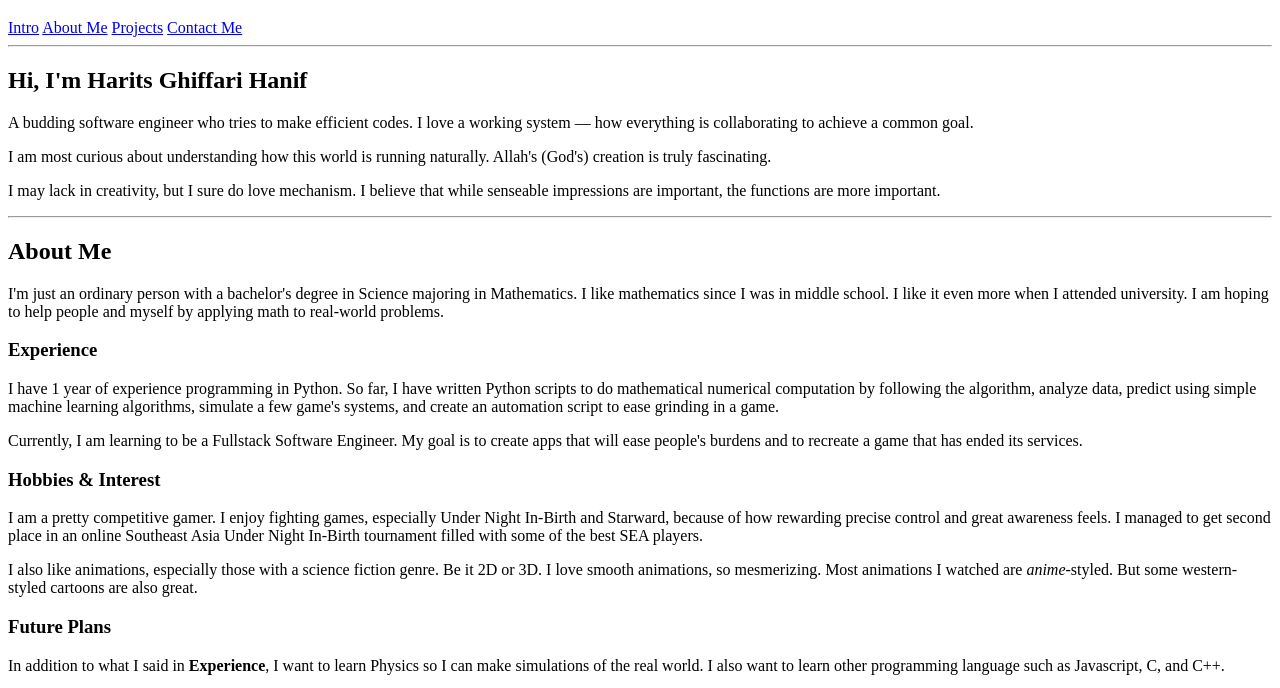
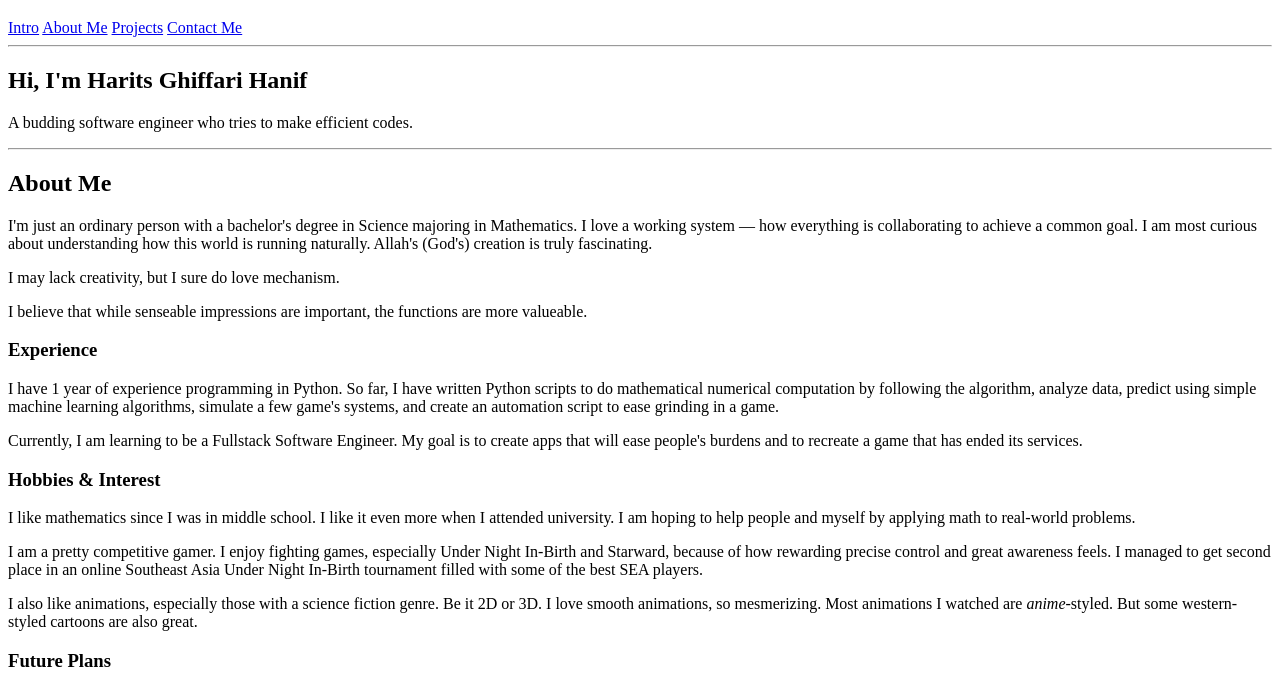
Before and after one commit to Revou-FSSE-Oct25/milestone-1-HaritsGH, a plain HTML site: page index.html in a window 1280 px wide. Shown: the part 61-749 px from the top of the page. Drawn offline with Linux system fonts and the light colour scheme.

Commit message:
update page index:restructuring intro and about me

```diff
--- a/index.html
+++ b/index.html
@@ -3,7 +3,8 @@
 <head>
     <meta charset="UTF-8">
     <meta name="viewport" content="width=device-width, initial-scale=1.0">
-    <title>Harits Ghiffari Hanif</title>
+    <meta name="description" content="Harits Ghiffari Hanif Web Portofolio">
+    <title>Harits Ghiffari Hanif - Web Portofolio</title>
 </head>
 <body>
     <header id="page-top">
@@ -26,9 +27,7 @@
             <!-- section intro -->
             <section id="intro">
                 <h2>Hi, I'm Harits Ghiffari Hanif</h2>
-                <p>A budding software engineer who tries to make efficient codes. I love a working system — how everything is collaborating to achieve a common goal.</p>
-                <p>I am most curious about understanding how this world is running naturally. Allah's (God's) creation is truly fascinating.</p>
-                <p>I may lack in creativity, but I sure do love mechanism. I believe that while senseable impressions are important, the functions are more important.</p>
+                <p>A budding software engineer who tries to make efficient codes.</p>
             </section>
             <hr>
 
@@ -37,8 +36,14 @@
                 <h2>About Me</h2>
                 <p>
                     I'm just an ordinary person with a bachelor's degree in Science majoring in Mathematics.
-                    I like mathematics since I was in middle school. I like it even more when I attended university.
-                    I am hoping to help people and myself by applying math to real-world problems.
+                    I love a working system — how everything is collaborating to achieve a common goal.
+                    I am most curious about understanding how this world is running naturally. Allah's (God's) creation is truly fascinating.
+                </p>
+                <p>
+                    I may lack creativity, but I sure do love mechanism.
+                </p>
+                <p>
+                    I believe that while senseable impressions are important, the functions are more valueable.
                 </p>
 
                 <h3>Experience</h3>
@@ -54,6 +59,10 @@
                 </p>
 
                 <h3>Hobbies & Interest</h3>
+                <p>
+                    I like mathematics since I was in middle school. I like it even more when I attended university.
+                    I am hoping to help people and myself by applying math to real-world problems.
+                </p>
                 <p>
                     I am a pretty competitive gamer. I enjoy fighting games, especially Under Night In-Birth and Starward, because of how
                     rewarding precise control and great awareness feels. I managed to get second place in an online Southeast Asia Under Night In-Birth tournament
```
